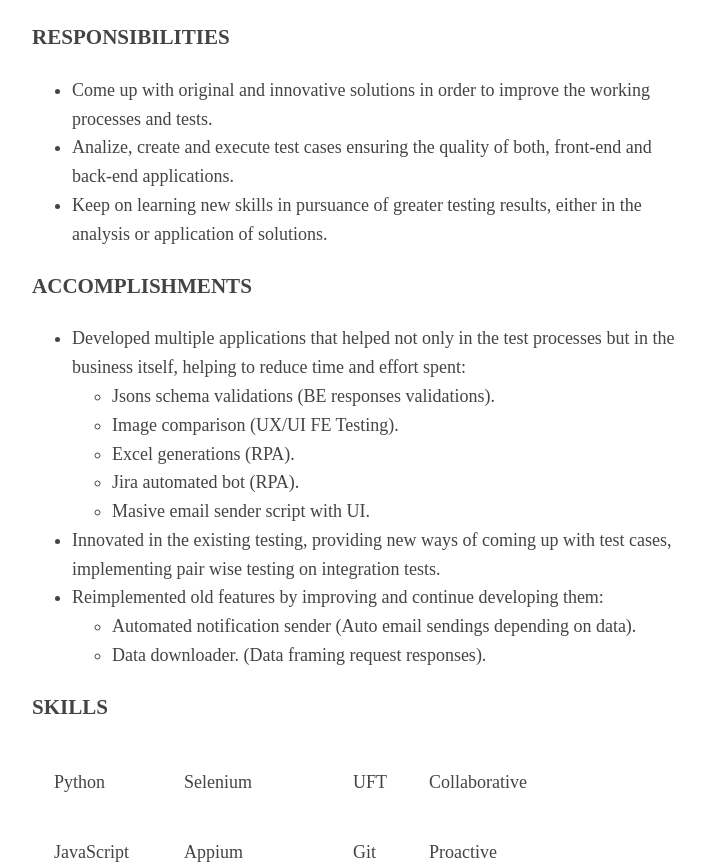
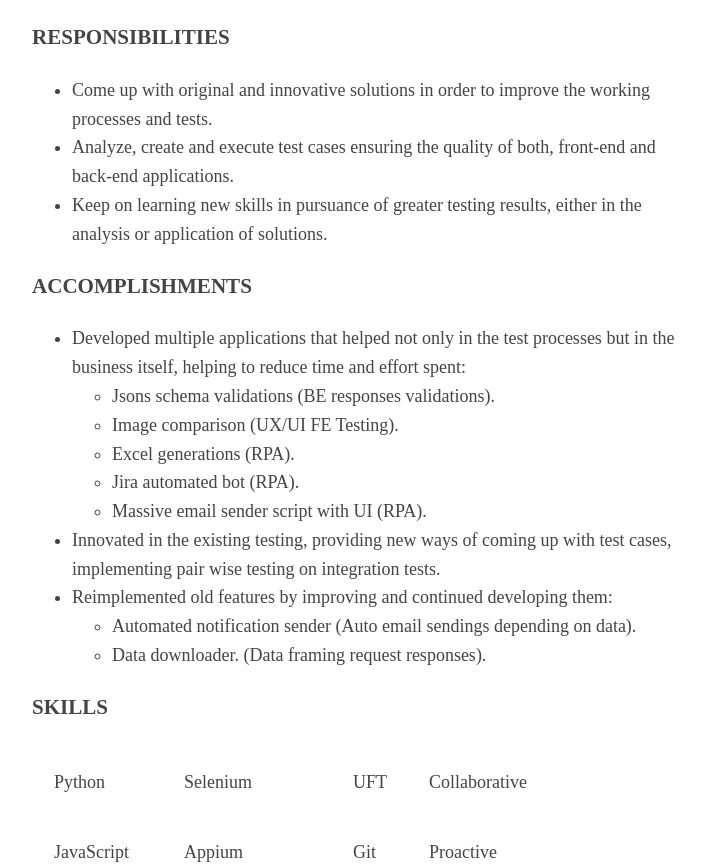
Before and after one commit to IgnacioSambrailo/CV, a plain HTML site: page index.html in a window 1280 px wide. Shown: the part 460-1327 px from the top of the page, without its empty margins (283-988 px from the left). Drawn offline with Linux system fonts and the light colour scheme.

Commit message:
fix: errores de ortografia

```diff
--- a/index.html
+++ b/index.html
@@ -27,7 +27,7 @@
     <h3>RESPONSIBILITIES</h3>
     <ul>
         <li>Come up with original and innovative solutions in order to improve the working processes and tests.</li>
-        <li>Analize, create and execute test cases ensuring the quality of both, front-end and back-end applications.</li>
+        <li>Analyze, create and execute test cases ensuring the quality of both, front-end and back-end applications.</li>
         <li>Keep on learning new skills in pursuance of greater testing results, either in the analysis or application of solutions.</li>
     </ul>
     <h3>ACCOMPLISHMENTS</h3>
@@ -39,12 +39,12 @@
                 <li>Image comparison (UX/UI FE Testing).</li>
                 <li>Excel generations (RPA).</li>
                 <li>Jira automated bot (RPA).</li>
-                <li>Masive email sender script with UI.</li>
+                <li>Massive email sender script with UI (RPA).</li>
             </ul>
         </li>
         <li>Innovated in the existing testing, providing new ways of coming up with test cases,
             implementing pair wise testing on integration tests.</li>
-        <li>Reimplemented old features by improving and continue developing them:
+        <li>Reimplemented old features by improving and continued developing them:
             <ul>
                 <li>Automated notification sender (Auto email sendings depending on data).</li>
                 <li>Data downloader. (Data framing request responses).</li>
```
